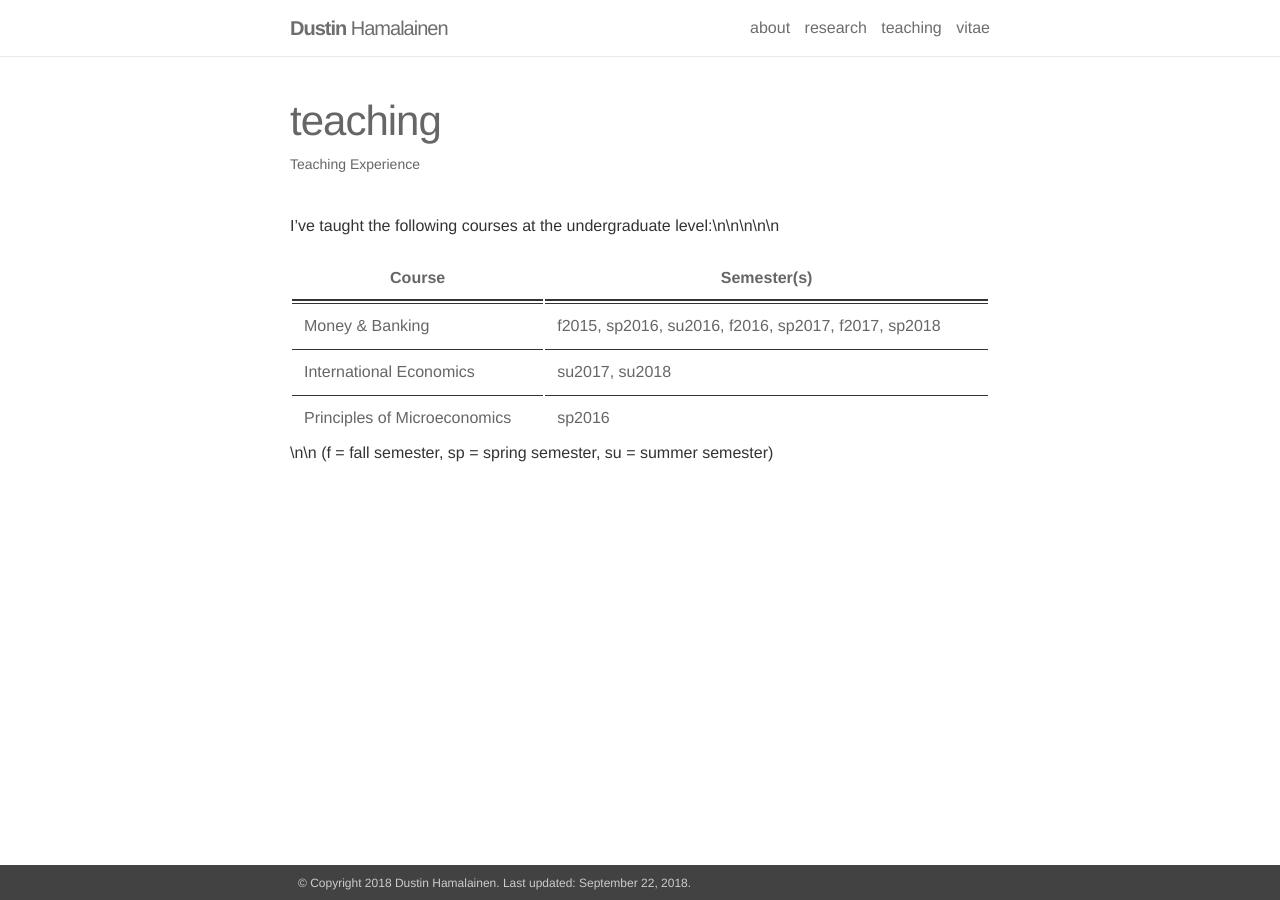
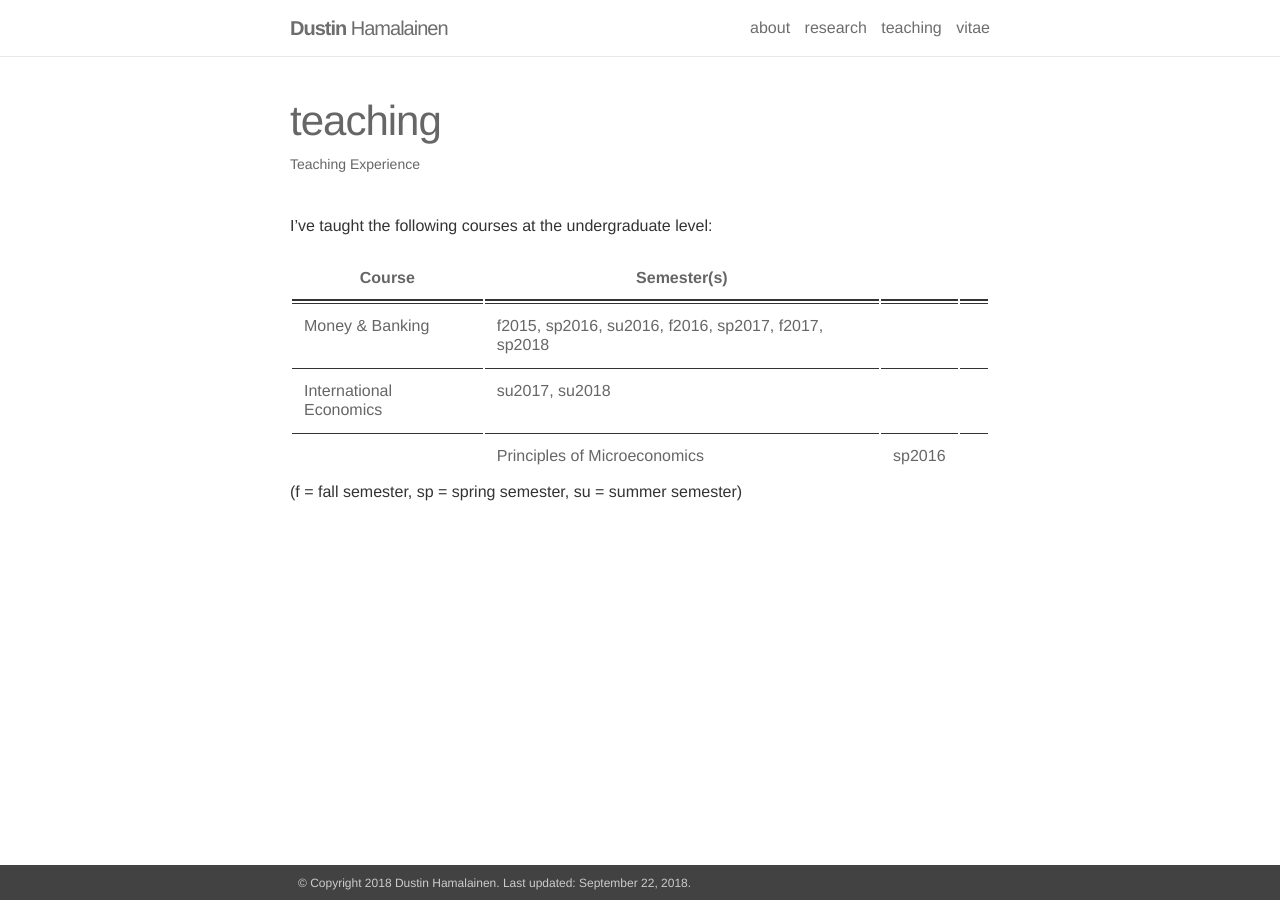
Before and after one commit to dustinhh/dustinhh.github.io, a Jekyll site: the page built from _pages/teaching.md, in a window 1280 px wide. Built offline with Jekyll 4.4.1, drawn with Linux system fonts in a browser that asks for light colours.

```diff
--- a/_pages/teaching.md
+++ b/_pages/teaching.md
@@ -5,13 +5,13 @@ title: teaching
 description: Teaching Experience
 ---
 
-I've taught the following courses at the undergraduate level:\n\n\n\n\n
+I've taught the following courses at the undergraduate level:
 
 | Course                       | Semester(s)                                         |
 |------------------------------|-----------------------------------------------------|
 | Money & Banking              | f2015, sp2016, su2016, f2016, sp2017, f2017, sp2018 |
 | International Economics      | su2017, su2018                                      |
-| Principles of Microeconomics | sp2016                                              |
+|| Principles of Microeconomics | sp2016                                             ||
 
-\n\n
+
 (f = fall semester, sp = spring semester, su = summer semester)
```
